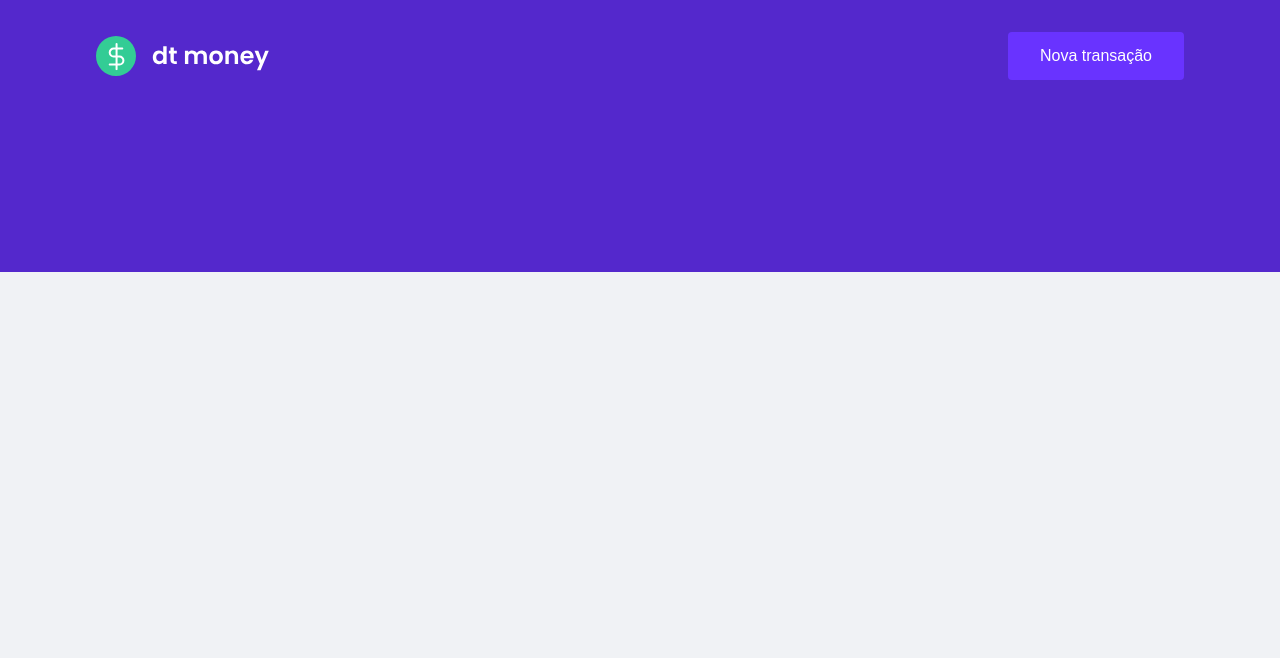
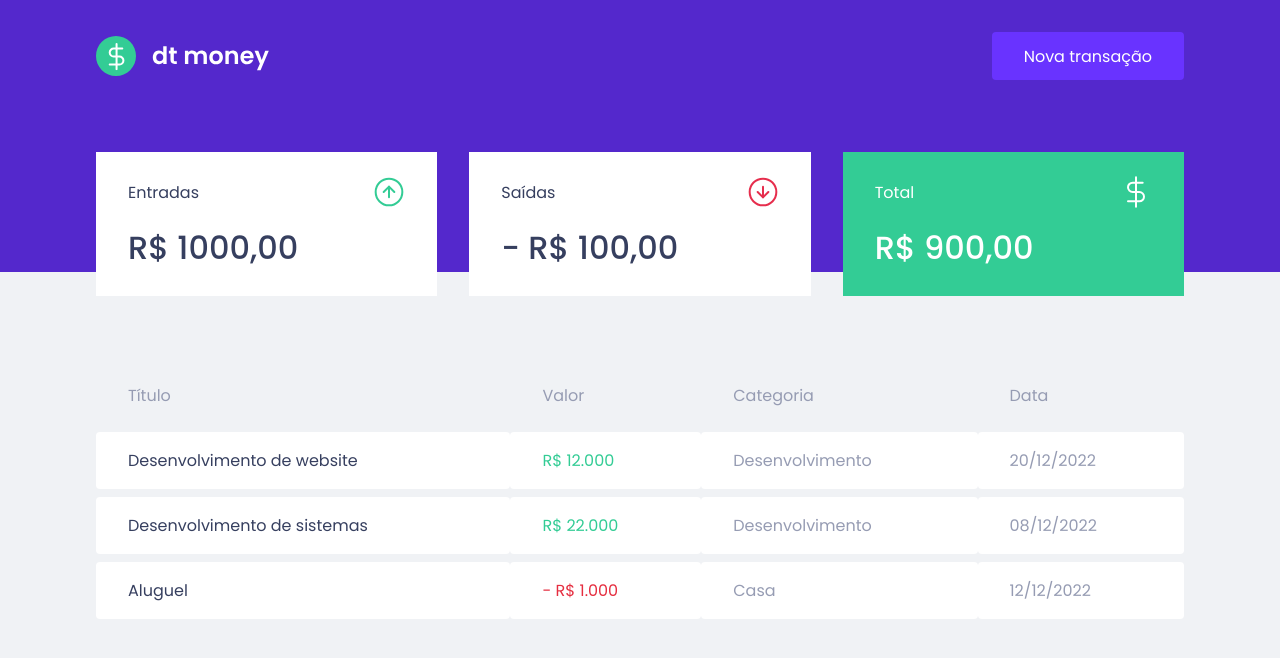
Before and after one commit to eltonsantos/ignite-react-2021-dtmoney, a React (Create React App) app: page / in a window 1280 px wide. Shown: the top 658 px of the page. Built offline with nearby package versions, Linux system fonts and the light colour scheme.

Commit message:
02-dtmoney finish sumary and transactions

```diff
--- a/public/index.html
+++ b/public/index.html
@@ -1,16 +1,18 @@
 <!DOCTYPE html>
 <html lang="en">
   <head>
-    <link rel="preconnect" href="https://fonts.gstatic.com" />
+
+    <link rel="preconnect" href="https://fonts.googleapis.com">
+    <link rel="preconnect" href="https://fonts.gstatic.com" crossorigin>
+
     <meta charset="utf-8" />
     <meta name="viewport" content="width=device-width, initial-scale=1" />
 
-    <link rel="shortcut icon" href="favicon.png" type="image/png" />
+    <link rel="shortcut icon" href="favicon.png" type="image/png">
 
     <title>dtmoney</title>
 
-    <link rel="preconnect" href="https://fonts.googleapis.com/css2?family=Poppins:wght@400;600&display=swap" rel="stylesheet" />
-
+    <link href="https://fonts.googleapis.com/css2?family=Poppins:wght@400;500;600&display=swap" rel="stylesheet">
   </head>
   <body>
     <noscript>You need to enable JavaScript to run this app.</noscript>
--- a/src/App.tsx
+++ b/src/App.tsx
@@ -1,3 +1,4 @@
+import { Dashboard } from './components/Dashboard';
 import { Header } from './components/Header';
 import { GlobalStyle } from './styles/global';
 
@@ -5,6 +6,7 @@ export function App() {
   return (
     <>
       <Header />
+      <Dashboard />
       <GlobalStyle />
     </>
   );
--- /dev/null
+++ b/src/components/Dashboard/index.tsx
@@ -0,0 +1,12 @@
+import { Summary } from "../Summary"
+import { TransactionsTable } from "../TransactionsTable"
+import * as S from "./styles"
+
+export function Dashboard() {
+  return(
+    <S.Container>
+      <Summary />
+      <TransactionsTable />
+    </S.Container>
+  )
+}
--- /dev/null
+++ b/src/components/Dashboard/styles.ts
@@ -0,0 +1,7 @@
+import styled from "styled-components";
+
+export const Container = styled.main`
+  max-width: 1120px;
+  margin: 0 auto;
+  padding: 2.5rem 1rem;
+`;
--- /dev/null
+++ b/src/components/Summary/index.tsx
@@ -0,0 +1,32 @@
+import incomeImg from '../../assets/income.svg'
+import outcomeImg from '../../assets/outcome.svg'
+import totalImg from '../../assets/total.svg'
+import * as S from "./styles"
+
+export function Summary() {
+  return(
+    <S.Container>
+      <div>
+        <header>
+          <p>Entradas</p>
+          <img src={incomeImg} alt="Entradas" />
+        </header>
+        <strong>R$ 1000,00</strong>
+      </div>
+      <div>
+        <header>
+          <p>Saídas</p>
+          <img src={outcomeImg} alt="Saídas" />
+        </header>
+        <strong>- R$ 100,00</strong>
+      </div>
+      <div className='highlight-background'>
+        <header>
+          <p>Total</p>
+          <img src={totalImg} alt="Total" />
+        </header>
+        <strong>R$ 900,00</strong>
+      </div>
+    </S.Container>
+  )
+}
--- /dev/null
+++ b/src/components/Summary/styles.ts
@@ -0,0 +1,34 @@
+import styled from "styled-components";
+
+export const Container = styled.main`
+  display: grid;
+  grid-template-columns: repeat(3, 1fr);
+  gap: 2rem;
+  margin-top: -10rem;
+
+  div {
+    background: var(--shape);
+    padding: 1.5rem 2rem;
+    boorder-radius: 0.25rem;
+    color: var(--text-title);
+
+    header {
+      display: flex;
+      align-items: center;
+      justify-content: space-between;
+    }
+
+    strong {
+      display: block;
+      margin-top: 1rem;
+      font-size: 2rem;
+      font-weight: 500;
+      line-height: 3rem;
+    }
+
+    &.highlight-background {
+      background: var(--green);
+      color: var(--shape);
+    }
+  }
+`;
--- /dev/null
+++ b/src/components/TransactionsTable/index.tsx
@@ -0,0 +1,36 @@
+import * as S from './styles';
+
+export function TransactionsTable() {
+  return (
+    <S.Container>
+      <table>
+        <thead>
+          <th>Título</th>
+          <th>Valor</th>
+          <th>Categoria</th>
+          <th>Data</th>
+        </thead>
+        <tbody>
+          <tr>
+            <td>Desenvolvimento de website</td>
+            <td className='deposit'>R$ 12.000</td>
+            <td>Desenvolvimento</td>
+            <td>20/12/2022</td>
+          </tr>
+          <tr>
+            <td>Desenvolvimento de sistemas</td>
+            <td className='deposit'>R$ 22.000</td>
+            <td>Desenvolvimento</td>
+            <td>08/12/2022</td>
+          </tr>
+          <tr>
+            <td>Aluguel</td>
+            <td className='withdraw'>- R$ 1.000</td>
+            <td>Casa</td>
+            <td>12/12/2022</td>
+          </tr>
+        </tbody>
+      </table>
+    </S.Container>
+  )
+}
--- /dev/null
+++ b/src/components/TransactionsTable/styles.ts
@@ -0,0 +1,38 @@
+import styled from "styled-components";
+
+export const Container = styled.main`
+  margin-top: 4rem;
+
+  table {
+    width: 100%;
+    border-spacing: 0 0.5rem;
+
+    th {
+      color: var(--text-body);
+      font-weight: 400;
+      padding: 1rem 2rem;
+      text-align: left;
+      line-height: 1.5rem;
+    }
+
+    td {
+      padding: 1rem 2rem;
+      border: 0;
+      background: var(--shape);
+      color: var(--text-body);
+      border-radius: 0.25rem;
+
+      &:first-child {
+        color: var(--text-title);
+      }
+
+      &.deposit {
+        color: var(--green);
+      }
+
+      &.withdraw {
+        color: var(--red);
+      }
+    }
+  }
+`;
--- a/src/styles/global.ts
+++ b/src/styles/global.ts
@@ -4,6 +4,7 @@ export const GlobalStyle = createGlobalStyle`
   :root {
     --red: #E52E40;
     --blue: #5428cc;
+    --green: #33CC95;
 
     --blue-light: #6933ff;
 
@@ -35,6 +36,15 @@ export const GlobalStyle = createGlobalStyle`
     --webkit-font-smoothing: antialiased;
   }
 
+  body, input, textarea, button {
+    font-family: 'Poppins', sans-serif;
+    font-weight: 400;
+  }
+
+  h1, h2, h3, h4, h5, strong {
+    font-weight: 600;
+  }
+
   button {
     cursor: pointer;
   }
```
